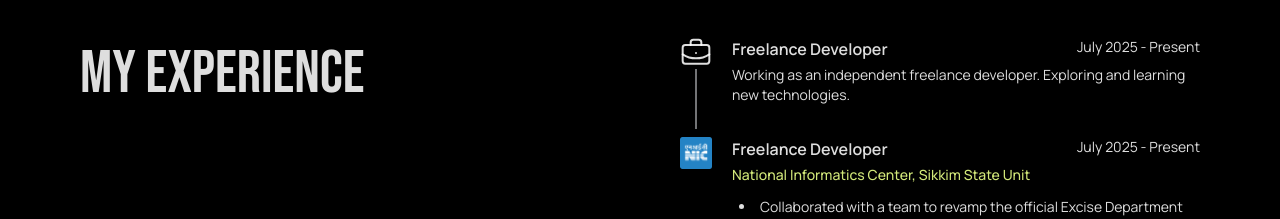
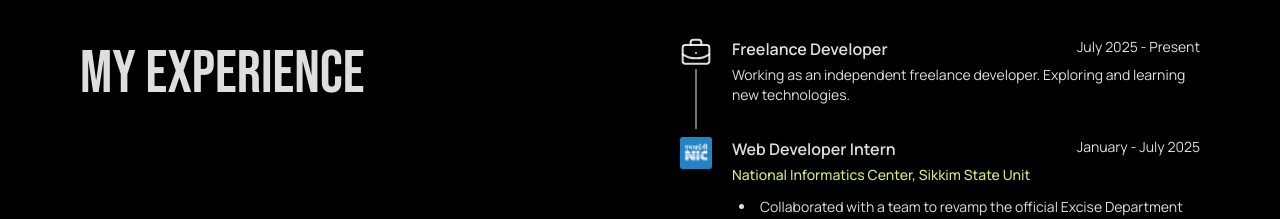
Before and after one commit to tongbadaju/tushar-rai, a React (Vite) app: page /about in a window 1280 px wide. Shown: the part 1120-1339 px from the top of the page. Built offline with nearby package versions, Linux system fonts and the light colour scheme.

Commit message:
content updation

```diff
--- a/src/content.js
+++ b/src/content.js
@@ -147,8 +147,8 @@ const experiences = [
     bullets: [],
   },
   {
-    title: 'Freelance Developer',
-    date: 'July 2025 - Present',
+    title: 'Web Developer Intern',
+    date: 'January - July 2025',
     description: '',
     icon: 'images/depts/nic.png',
     iconType: 'img',
```
